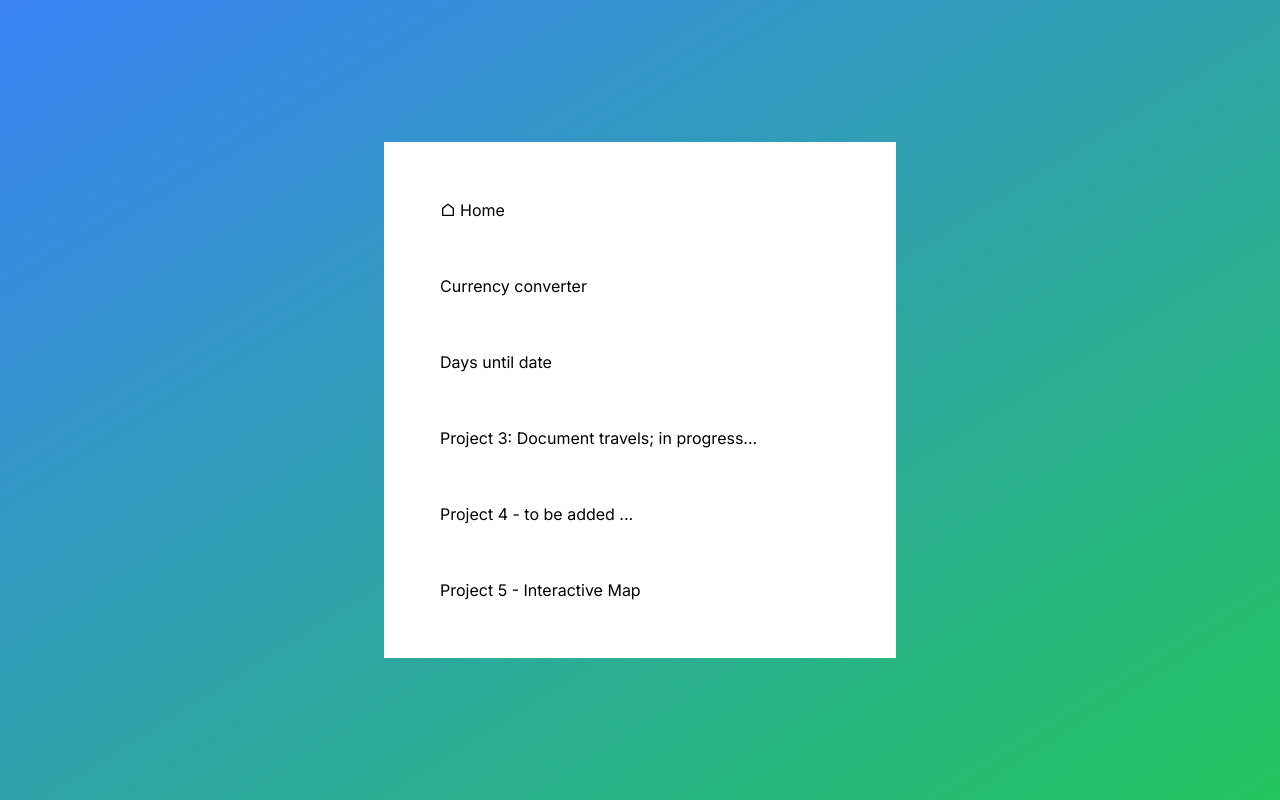
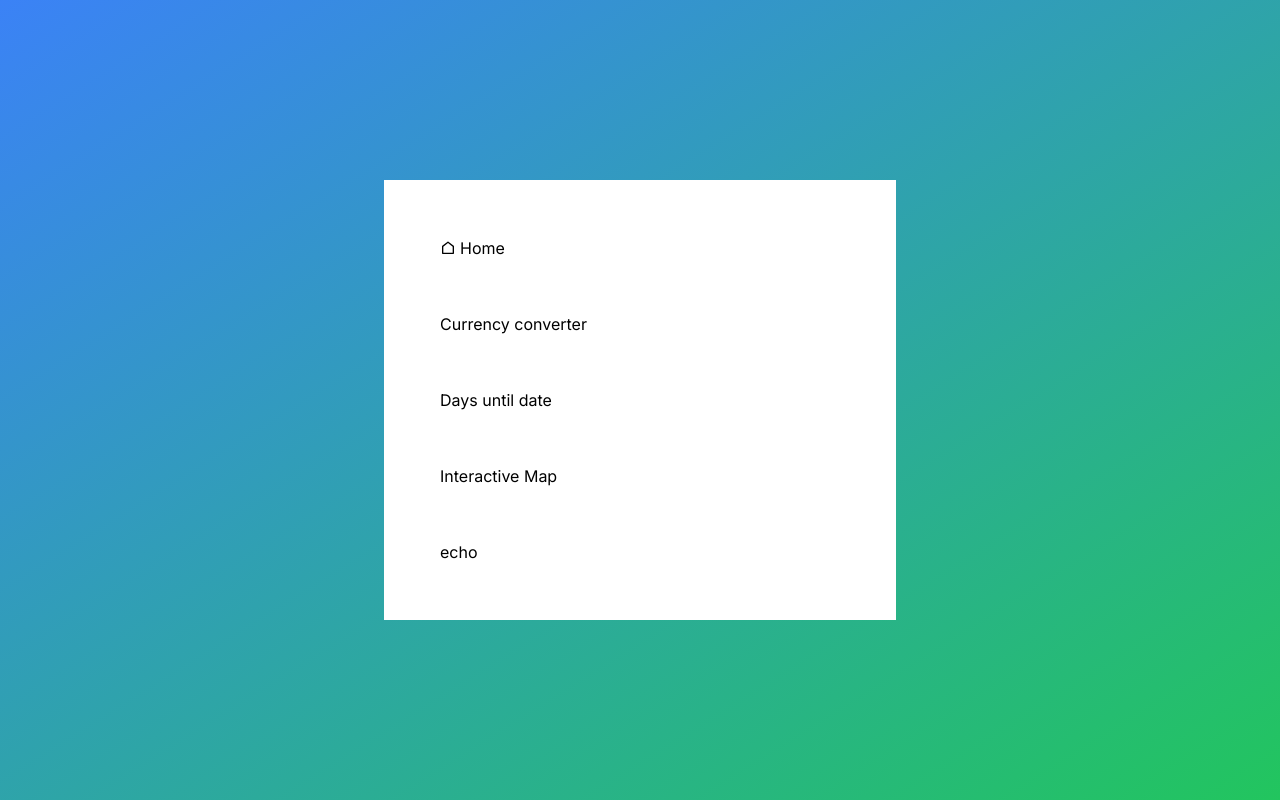
Before and after one commit to KaroGil/me, a Next.js app: page /projects in a window 1280 px wide. Built offline with nearby package versions, Linux system fonts and the light colour scheme.

Commit message:
update project list

```diff
--- /dev/null
+++ b/app/components/linkButton.tsx
@@ -0,0 +1,19 @@
+import Link from "next/link";
+
+export default function LinkButton({
+  href,
+  text,
+}: {
+  href: string;
+  text: string;
+}) {
+  return (
+    <Link
+      href={href}
+      target="_blank"
+      className="flex flex-row gap-1 items-center rounded-md p-4 bg-gradient-to-br from-blue-400 to-green-400 hover:bg-gradient-to-br hover:from-green-400 hover:to-blue-400"
+    >
+      {text}
+    </Link>
+  );
+}
--- a/app/components/nav.tsx
+++ b/app/components/nav.tsx
@@ -1,12 +1,24 @@
-import Link from 'next/link'
-import { GrProjects } from 'react-icons/gr'
-import { RiHomeLine } from 'react-icons/ri'
+import Link from "next/link";
+import { GrProjects } from "react-icons/gr";
+import { RiHomeLine } from "react-icons/ri";
 
 export default function Nav() {
-    return (
-        <div className='flex flex-row justify-between'>
-            <Link href="/" className="flex flex-row gap-1 items-center hover:bg-slate-50 p-4"> <RiHomeLine /> Home </Link>
-            <Link href="/projects" className="flex flex-row gap-1 items-center hover:bg-slate-50 p-4"><GrProjects /> Projects</Link>
-        </div>
-    )
+  return (
+    <div className="flex flex-row justify-between">
+      <Link
+        href="/projects"
+        className="flex flex-row gap-1 items-center hover:bg-slate-50 p-4"
+      >
+        <GrProjects /> Projects
+      </Link>
+
+      <Link
+        href="/"
+        className="flex flex-row gap-1 items-center hover:bg-slate-50 p-4"
+      >
+        {" "}
+        <RiHomeLine /> Home{" "}
+      </Link>
+    </div>
+  );
 }
--- a/app/projects/page.tsx
+++ b/app/projects/page.tsx
@@ -4,16 +4,43 @@ import { RiHomeLine } from "react-icons/ri";
 export default function Projects() {
   return (
     <main className="flex min-h-screen flex-col items-center justify-center p-6 md:p-24 bg-gradient-to-br from-blue-500 to-green-500">
-    <div className="bg-white text-black p-6 md:p-10 w-full max-w-sm md:max-w-md lg:max-w-lg justify-between gap-5 flex flex-col">
-        <Link href="/" className="flex flex-row gap-1 items-center hover:bg-slate-50 p-4"> <RiHomeLine /> Home </Link>
+      <div className="bg-white text-black p-6 md:p-10 w-full max-w-sm md:max-w-md lg:max-w-lg justify-between gap-5 flex flex-col">
+        <Link
+          href="/"
+          className="flex flex-row gap-1 items-center hover:bg-slate-50 p-4"
+        >
+          {" "}
+          <RiHomeLine /> Home{" "}
+        </Link>
 
-        <Link href="/projects/project1" className="flex flex-row gap-1 items-center hover:bg-slate-50 p-4"> Currency converter </Link>
-        <Link href="/projects/project2" className="flex flex-row gap-1 items-center hover:bg-slate-50 p-4"> Days until date </Link>
-        <Link href="/projects/project3" className="flex flex-row gap-1 items-center hover:bg-slate-50 p-4"> Project 3: Document travels; in progress... </Link>
-        <Link href="/projects/project4" className="flex flex-row gap-1 items-center hover:bg-slate-50 p-4"> Project 4 - to be added ...</Link>
-        <Link href="/projects/project5" className="flex flex-row gap-1 items-center hover:bg-slate-50 p-4"> Project 5 - Interactive Map</Link>
-
-    </div>
-  </main>
+        <Link
+          href="/projects/project1"
+          className="flex flex-row gap-1 items-center hover:bg-slate-50 p-4"
+        >
+          {" "}
+          Currency converter{" "}
+        </Link>
+        <Link
+          href="/projects/project2"
+          className="flex flex-row gap-1 items-center hover:bg-slate-50 p-4"
+        >
+          {" "}
+          Days until date{" "}
+        </Link>
+        <Link
+          href="/projects/project5"
+          className="flex flex-row gap-1 items-center hover:bg-slate-50 p-4"
+        >
+          {" "}
+          Interactive Map
+        </Link>
+        <Link
+          href="/projects/project6"
+          className="flex flex-row gap-1 items-center hover:bg-slate-50 p-4"
+        >
+          echo
+        </Link>
+      </div>
+    </main>
   );
 }
--- /dev/null
+++ b/app/projects/project6/page.tsx
@@ -0,0 +1,16 @@
+import Link from "next/link";
+import Card from "@/app/components/card";
+import LinkButton from "@/app/components/linkButton";
+
+export default function Project2() {
+  return (
+    <Card title="echo - linjeforeningen for informatikk">
+      <p>
+        This is the page for echo - linjeforeningen for informatikk. Which is
+        created by the subgroup of the student organization. I am a member of
+        the subgroup and have been involved in the development of this project.
+      </p>
+      <LinkButton href="https://echo.uib.no/" text="Go to project" />
+    </Card>
+  );
+}
```
